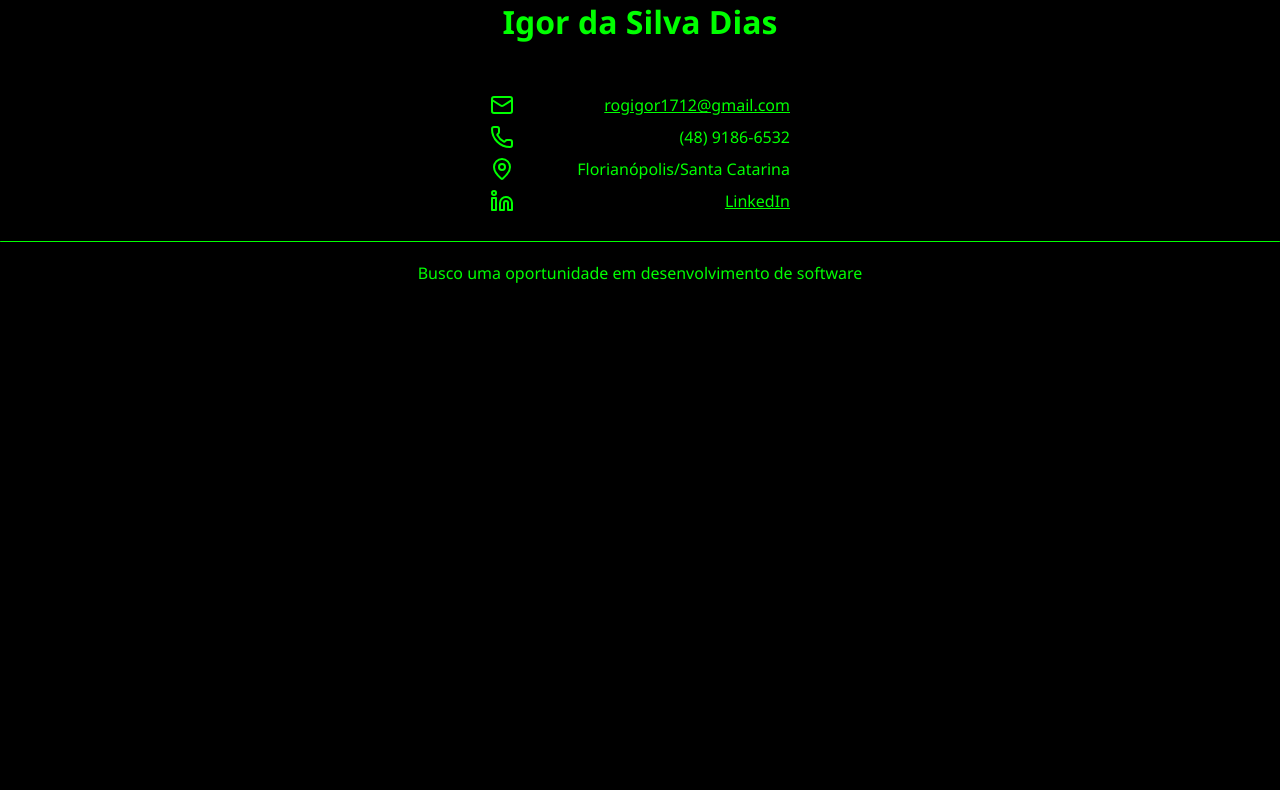
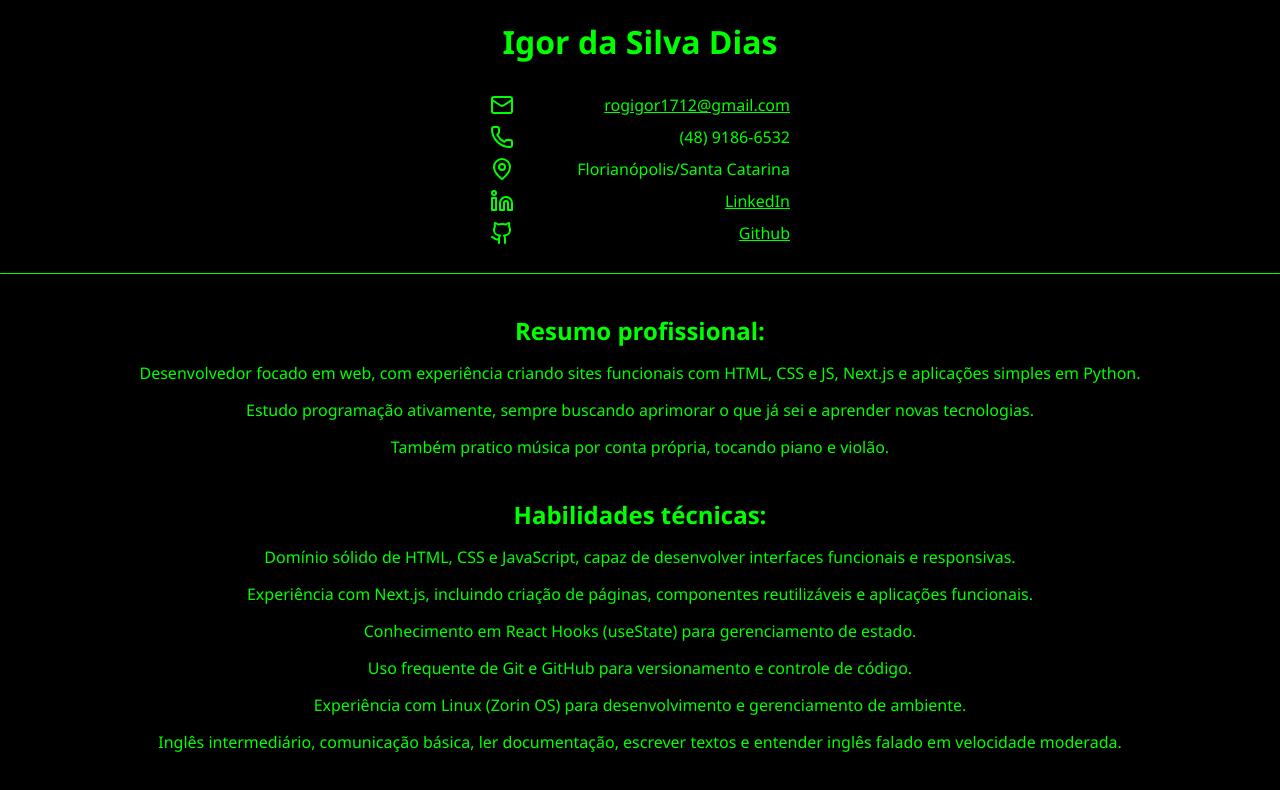
Before and after one commit to Igor-Dias-2010/curriculo, a Next.js app: page / in a window 1280 px wide. Shown: the top 790 px of the page. Built offline with nearby package versions, Linux system fonts and the light colour scheme.

Commit message:
curriculo V4.0

```diff
--- a/app/globals.css
+++ b/app/globals.css
@@ -17,6 +17,11 @@ body {
     justify-content: center;
     align-items: center;
     flex-direction: column;
+    margin-top: 20px;
+}
+
+.main h2 {
+    margin-top: 20px;
 }
 
 .contact {
@@ -29,7 +34,7 @@ body {
 }
 
 h1 {
-    margin-bottom: 50px
+    margin-bottom: 30px
 }
 
 .icon {
@@ -51,10 +56,31 @@ hr {
     background-color: rgb(0, 255, 0);
     height: 1px;
     border-radius: 8px;
-    width: 100vw;
+    width: 100%;
     margin-top: 20px;
 }
 
 p {
-    margin-top: 20px;
+    margin-top: 15px;
 }
+
+::-webkit-scrollbar {
+    width: 6px;
+}
+
+::-webkit-scrollbar-thumb {
+    background: rgb(0, 144, 0);
+    border-radius: 4px;
+    transition: background 0.3s;
+}
+
+::-webkit-scrollbar-thumb:hover {
+    background: #00cc00;
+}
+
+@supports(scrollbar-width: thin) {
+    body {
+        scrollbar-width: thin;
+        scrollbar-color: #00ff00 #1a1a1a;
+    }
+}
--- /dev/null
+++ b/app/habilidades.jsx
@@ -0,0 +1,15 @@
+'use client'
+
+export default function Habilidades() {
+    return (
+        <div className="main">
+            <h2>Habilidades técnicas:</h2>
+            <p>Domínio sólido de HTML, CSS e JavaScript, capaz de desenvolver interfaces funcionais e responsivas.</p>
+            <p>Experiência com Next.js, incluindo criação de páginas, componentes reutilizáveis e aplicações funcionais.</p>
+            <p>Conhecimento em React Hooks (useState) para gerenciamento de estado.</p>
+            <p>Uso frequente de Git e GitHub para versionamento e controle de código.</p>
+            <p>Experiência com Linux (Zorin OS) para desenvolvimento e gerenciamento de ambiente.</p>
+            <p>Inglês intermediário, comunicação básica, ler documentação, escrever textos e entender inglês falado em velocidade moderada.</p>
+        </div>
+    )
+}
--- a/app/home.jsx
+++ b/app/home.jsx
@@ -1,7 +1,9 @@
 "use client"
 
+import Resumo from './resumo-profissional'
+import Habilidades from './habilidades'
 import Link from 'next/link'
-import { Mail, Phone, MapPin, MapPinCheck, Linkedin } from 'lucide-react'
+import { Mail, Phone, MapPin, MapPinCheck, Linkedin, Github } from 'lucide-react'
 export default function Home() {
     return (
         <div className='main'>
@@ -22,8 +24,13 @@ export default function Home() {
                 <Linkedin className='icon' />
                 <Link href={'https://www.linkedin.com/in/igor-dias-4a0791356/'} target='_blank'>LinkedIn</Link>
             </div>
+            <div className='contact'>
+                <Github className='icon' />
+                <Link href={'https://github.com/Igor-Dias-2010'} target='_blank'>Github</Link>
+            </div>
             <hr />
-            <p>Busco uma oportunidade em desenvolvimento de software</p>
+            <Resumo />
+            <Habilidades />
         </div>
     )
 }
--- /dev/null
+++ b/app/resumo-profissional.jsx
@@ -0,0 +1,12 @@
+'use client'
+
+export default function Resumo() {
+    return (
+        <div className="main">
+            <h2>Resumo profissional:</h2>
+            <p>Desenvolvedor focado em web, com experiência criando sites funcionais com HTML, CSS e JS, Next.js e aplicações simples em Python.</p>
+            <p>Estudo programação ativamente, sempre buscando aprimorar o que já sei e aprender novas tecnologias.</p>
+            <p>Também pratico música por conta própria, tocando piano e violão.</p>
+        </div>
+    )
+}
```
